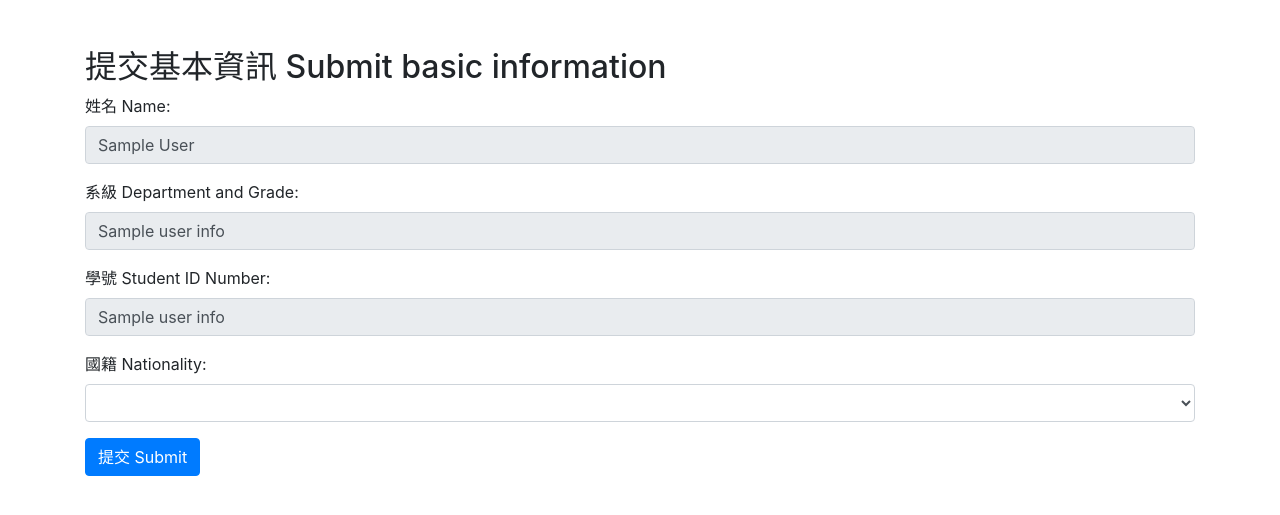
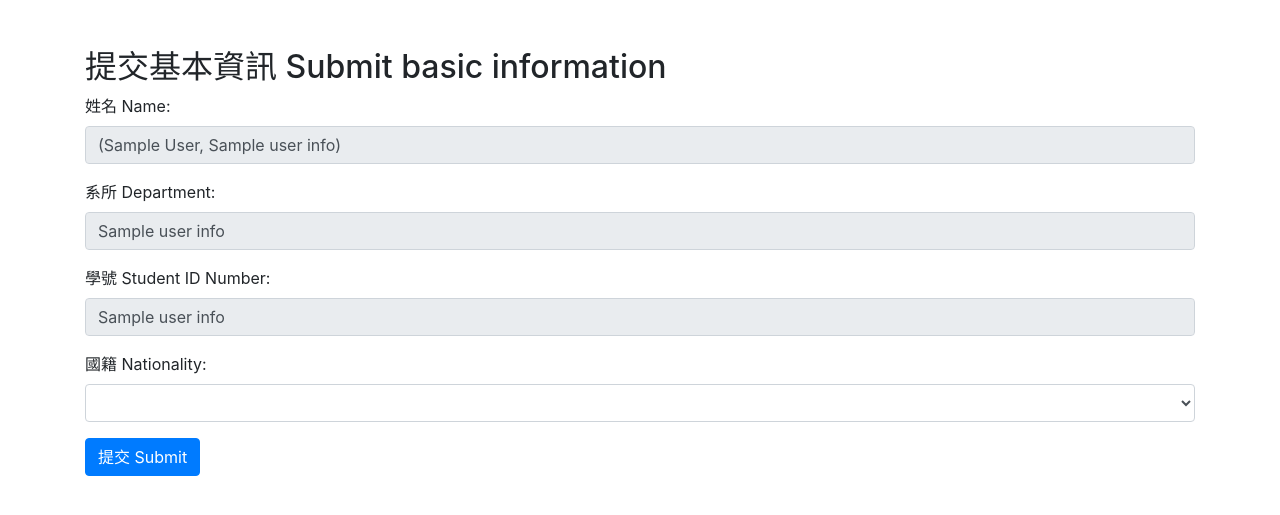
Before and after one commit to momonong/SSO-for-chatbot, a Flask app: template app/templates/fill_form.html in a window 1280 px wide. Shown: the top 515 px of the page. Run offline with Flask 3, Linux system fonts and the light colour scheme; the template is opened without the code that fills it: most values are stand-ins (such as "Sample title", 1, 10 or a date in 2020); parts of the project's set-up code (start-up, migrations or seed data) failed here and were passed over; some libraries are stand-ins or nearby versions.

Commit message:
Modify name notation and rearrange project dir structure

```diff
--- a/app/app.py
+++ b/app/app.py
@@ -1,10 +1,9 @@
 from flask import Flask, redirect, request, render_template, session, url_for
 from requests_oauthlib import OAuth2Session
 from dotenv import load_dotenv
+from app.utils import clear_token, decode_token
 import requests
 import logging
-import base64
-import json
 import os
 
 # 設置日誌記錄
@@ -22,13 +21,9 @@ AUTHORIZATION_BASE_URL = os.getenv("OAUTH2_AUTHORIZATION_URL")
 TOKEN_URL = os.getenv("OAUTH2_TOKEN_URL")
 REDIRECT_URI = os.getenv("OAUTH2_REDIRECT_URI")
 RESOURCE = os.getenv("OAUTH2_RESOURCE")
-USER_INFO_URL = "https://fs.ncku.edu.tw/adfs/userinfo"  # 更新的 UserInfo 端點
-LOGOUT_URL = "https://fs.ncku.edu.tw/adfs/ls/?wa=wsignout1.0&wreply=https://chatbot.oia.ncku.edu.tw"
+USER_INFO_URL = os.getenv("OAUTH2_USER_INFO_URL")
+LOGOUT_URL = os.getenv("OAUTH2_LOGOUT_URL")
 
-
-def clear_token():
-    if "oauth_token" in session:
-        del session["oauth_token"]
 
 # @app.route("/")
 # def index():
@@ -38,11 +33,13 @@ def clear_token():
 #     session["oauth_state"] = state
 #     return redirect(authorization_url)
 
+
 @app.route("/")
 def index():
     # Perform logout first
     logout_redirect = f"https://fs.ncku.edu.tw/adfs/ls/?wa=wsignout1.0&wreply=https://chatbot.oia.ncku.edu.tw/start-auth"
     return redirect(logout_redirect)
+
 
 @app.route("/start-auth")
 def start_auth():
@@ -52,9 +49,12 @@ def start_auth():
 
     # Start the OAuth authorization process
     ncku = OAuth2Session(CLIENT_ID, redirect_uri=REDIRECT_URI)
-    authorization_url, state = ncku.authorization_url(AUTHORIZATION_BASE_URL, resource=RESOURCE)
+    authorization_url, state = ncku.authorization_url(
+        AUTHORIZATION_BASE_URL, resource=RESOURCE
+    )
     session["oauth_state"] = state
     return redirect(authorization_url)
+
 
 @app.route("/callback")
 def callback():
@@ -77,28 +77,16 @@ def callback():
     except Exception as e:
         return f"Failed to fetch token: {str(e)}", 400
 
+
 @app.route("/fill-form")
 def fill_form():
     if "access_token" not in session:
         return "User info not found in the session", 400
     token = session.get("access_token")
-    user_info = decode_token(token['access_token'])
+    user_info = decode_token(token["access_token"])
     print(f"\n\n\nUser info: {user_info}\n\n\n")
     return render_template("fill_form.html", user_info=user_info)
 
-def decode_token(access_token):
-    try:
-        jwt_parts = access_token.split('.')
-        if len(jwt_parts) != 3:
-            raise ValueError("Invalid token format")
-        payload_encoded = jwt_parts[1]
-        payload_encoded += '=' * (4 - len(payload_encoded) % 4)
-        payload_decoded = base64.urlsafe_b64decode(payload_encoded)
-        payload = json.loads(payload_decoded)
-        return payload
-    except Exception as e:
-        print(f"Error decoding token: {str(e)}")
-        return {}
 
 @app.route("/submit-info", methods=["POST"])
 def submit_info():
@@ -106,13 +94,12 @@ def submit_info():
     department = request.form.get("department")
     student_id = request.form.get("student_id")
     nationality = request.form.get("nationality")
-    print(f"姓名: {name}, 系級: {department}, 學號: {student_id}, 國籍: {nationality}")
 
     # 打印所有提交的表單數據
     print("\n所有提交的表單數據:")
     for key, value in request.form.items():
         print(f"{key}: {value}")
-    return f"資料提交成功！\n姓名: {name}, 系級: {department}, 學號: {student_id}, 國籍: {nationality}"
+    return f"\n資料提交成功！\n\n姓名: {name} \n系級: {department} \n學號: {student_id} \n國籍: {nationality}"
 
 
 if __name__ == "__main__":
--- a/app/templates/fill_form.html
+++ b/app/templates/fill_form.html
@@ -12,10 +12,10 @@
         <form action="/submit-info" method="POST">
             <div class="form-group">
                 <label for="name">姓名 Name:</label>
-                <input type="text" class="form-control" id="name" name="name" value="{{ user_info['DisplayName'] }}" readonly>
+                <input type="text" class="form-control" id="name" name="name" value="{{ user_info['DisplayName'], user_info['studentStuEnName'] }}" readonly>
             </div>
             <div class="form-group">
-                <label for="department">系級 Department and Grade:</label>
+                <label for="department">系所 Department:</label>
                 <input type="text" class="form-control" id="department" name="department" value="{{ user_info['studentdeptAllName'] }}" readonly>
             </div>
             <div class="form-group">
```
Also changed, not shown: app/app2.py (deleted, +0 -16 lines), app/utils.py (added, +23 -0 lines).
